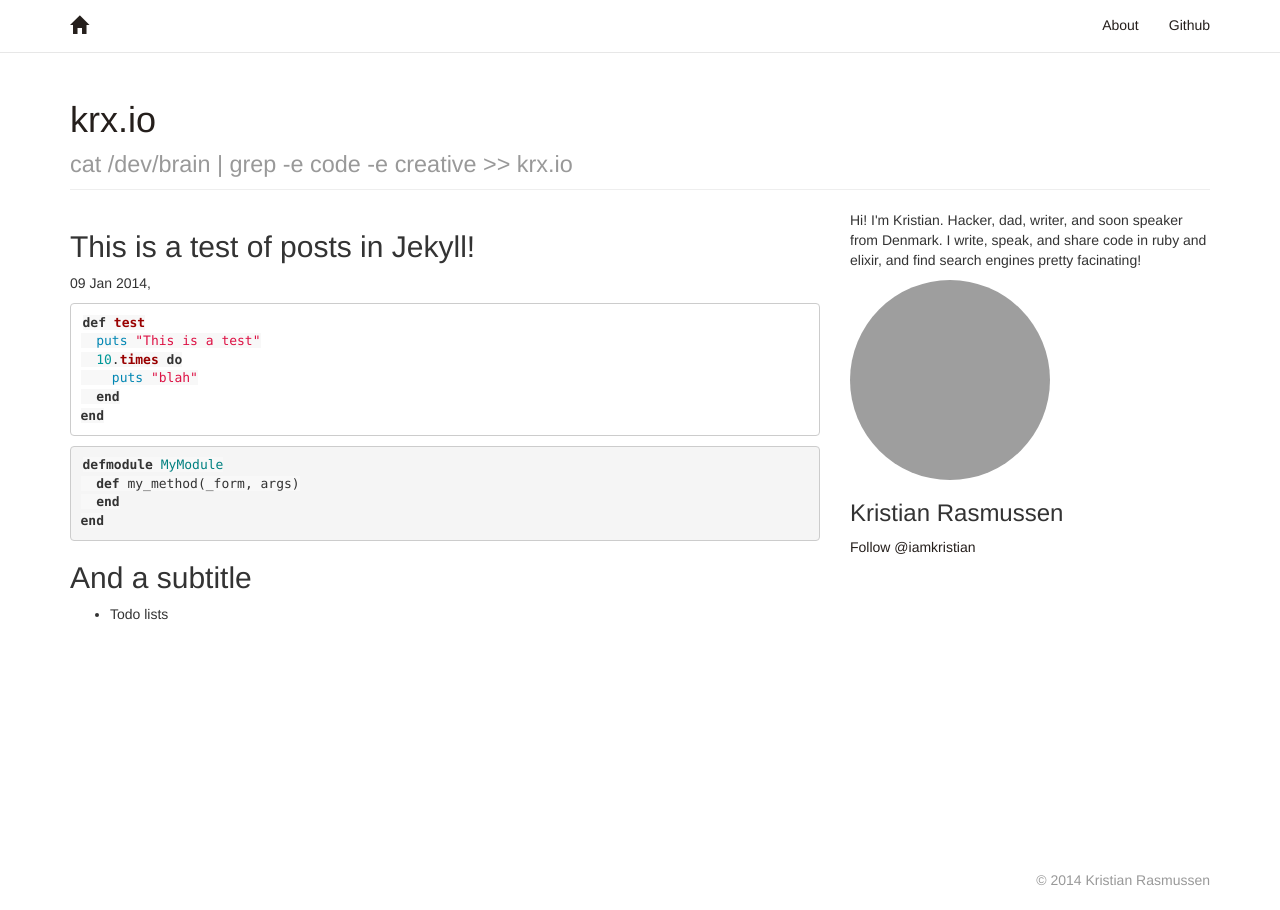
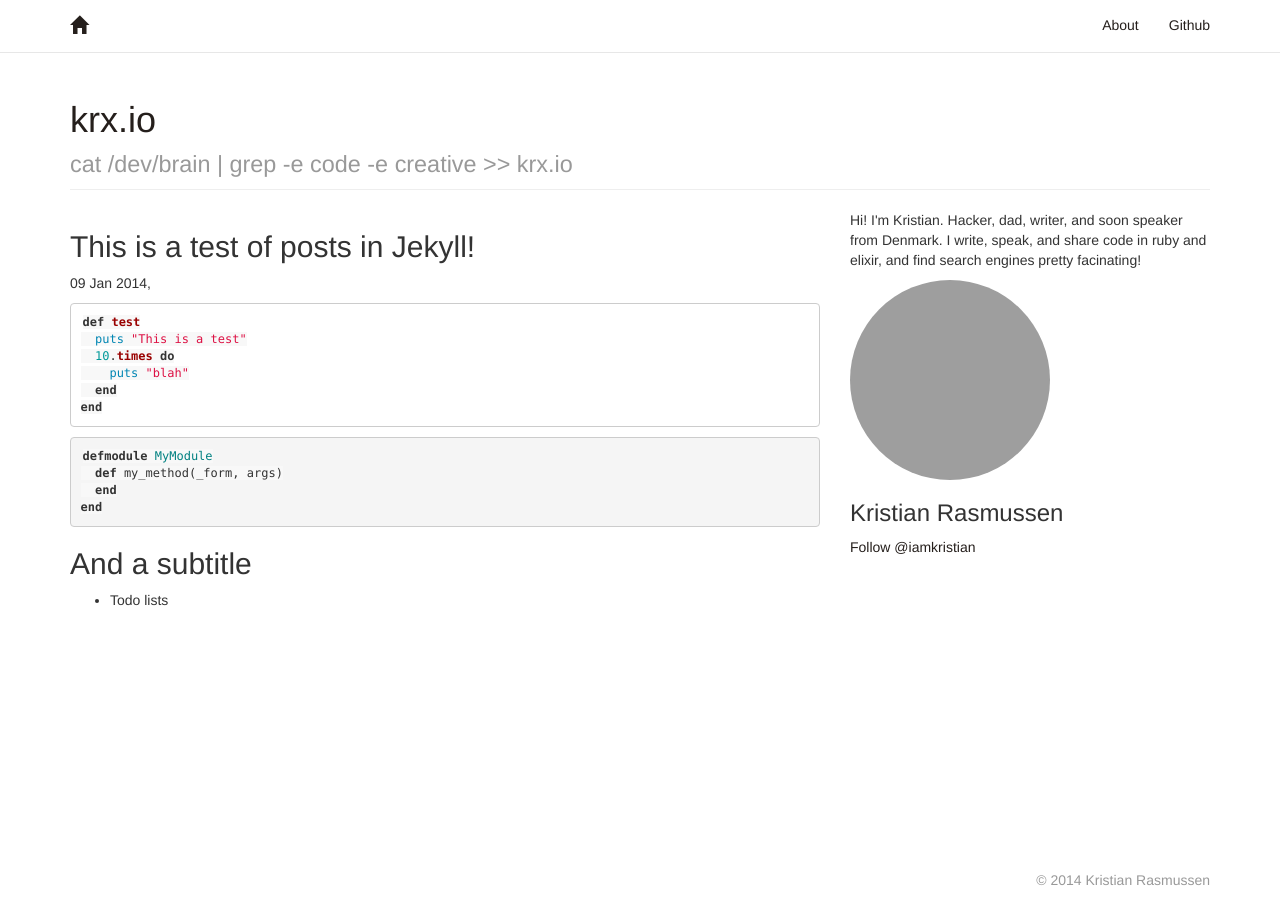
Before and after one commit to iamkristian/iamkristian.github.io, a Jekyll site: the page built from _posts/2014-01-09-this-is-a-test-of-posts.markdown, in a window 1280 px wide. Built offline with Jekyll 4.4.1, drawn with Linux system fonts in a browser that asks for light colours; nearby versions of some CDN libraries; Markdown is read by kramdown in place of the engine named in the settings; comment, search, counter and statistics services are not loaded; grey boxes are pictures that could not be loaded.

Commit message:
code font size

```diff
--- a/css/krx.css
+++ b/css/krx.css
@@ -1 +1 @@
-a,a i,.navbar-default .navbar-brand,.navbar-default .navbar-nav>li>a{background-color:#fff;text-decoration:none;color:#251f1c;transition:all .3s ease-in-out;-moz-transition:all .3s ease-in-out;-webkit-transition:all .3s ease-in-out}a:hover,a i:hover,.navbar-default .navbar-brand:hover,.navbar-default .navbar-nav>li>a:hover{color:#f15922;text-decoration:none}a:active,a i:active,.navbar-default .navbar-brand:active,.navbar-default .navbar-nav>li>a:active{color:#f15922;text-decoration:none}code{margin:0 2px;padding:0px 5px;border:1px solid #ddd;background-color:#f8f8f8;border-radius:3px;color:#251f1c}code,kbd,pre,samp{font-family:Consolas, "Liberation Mono", Courier, monospace}pre code{border:none;background-color:#f8f8f8}html,body{height:100%}h1 a,h2 a,h3 a,h4 a{color:#251f1c;text-decoration:none}small a{color:#f7f7f7}#wrapper{min-height:100%;height:auto;margin:0 auto -50px;padding:0 0 50px}.page-header{padding:40px 0 0}#footer{height:60px;background-color:#ffffff;color:#251f1c}#footer>.container{margin:0 auto -50px}#footer .container .text-muted{text-align:right;margin:20px 0}.navbar-default{color:#251f1c;background-color:#ffffff}
+a,a i,.navbar-default .navbar-brand,.navbar-default .navbar-nav>li>a{background-color:#fff;text-decoration:none;color:#251f1c;transition:all .3s ease-in-out;-moz-transition:all .3s ease-in-out;-webkit-transition:all .3s ease-in-out}a:hover,a i:hover,.navbar-default .navbar-brand:hover,.navbar-default .navbar-nav>li>a:hover{color:#f15922;text-decoration:none}a:active,a i:active,.navbar-default .navbar-brand:active,.navbar-default .navbar-nav>li>a:active{color:#f15922;text-decoration:none}code{margin:0 2px;padding:0px 5px;border:1px solid #ddd;background-color:#f8f8f8;border-radius:3px;color:#251f1c}code,kbd,pre,samp{font-family:Consolas, "Liberation Mono", Courier, monospace;font-size:12px}pre code{border:none;background-color:#f8f8f8;font-size:12px}html,body{height:100%}h1 a,h2 a,h3 a,h4 a{color:#251f1c;text-decoration:none}small a{color:#f7f7f7}#wrapper{min-height:100%;height:auto;margin:0 auto -50px;padding:0 0 50px}.page-header{padding:40px 0 0}#footer{height:60px;background-color:#ffffff;color:#251f1c}#footer>.container{margin:0 auto -50px}#footer .container .text-muted{text-align:right;margin:20px 0}.navbar-default{color:#251f1c;background-color:#ffffff}
--- a/scss/_syntax.scss
+++ b/scss/_syntax.scss
@@ -10,9 +10,11 @@ code {
 
 code, kbd, pre, samp {
   font-family: Consolas, "Liberation Mono", Courier, monospace;
+  font-size: 12px;
 }
 
 pre code {
   border: none;
   background-color: #f8f8f8;
+  font-size: 12px;
 }
```
